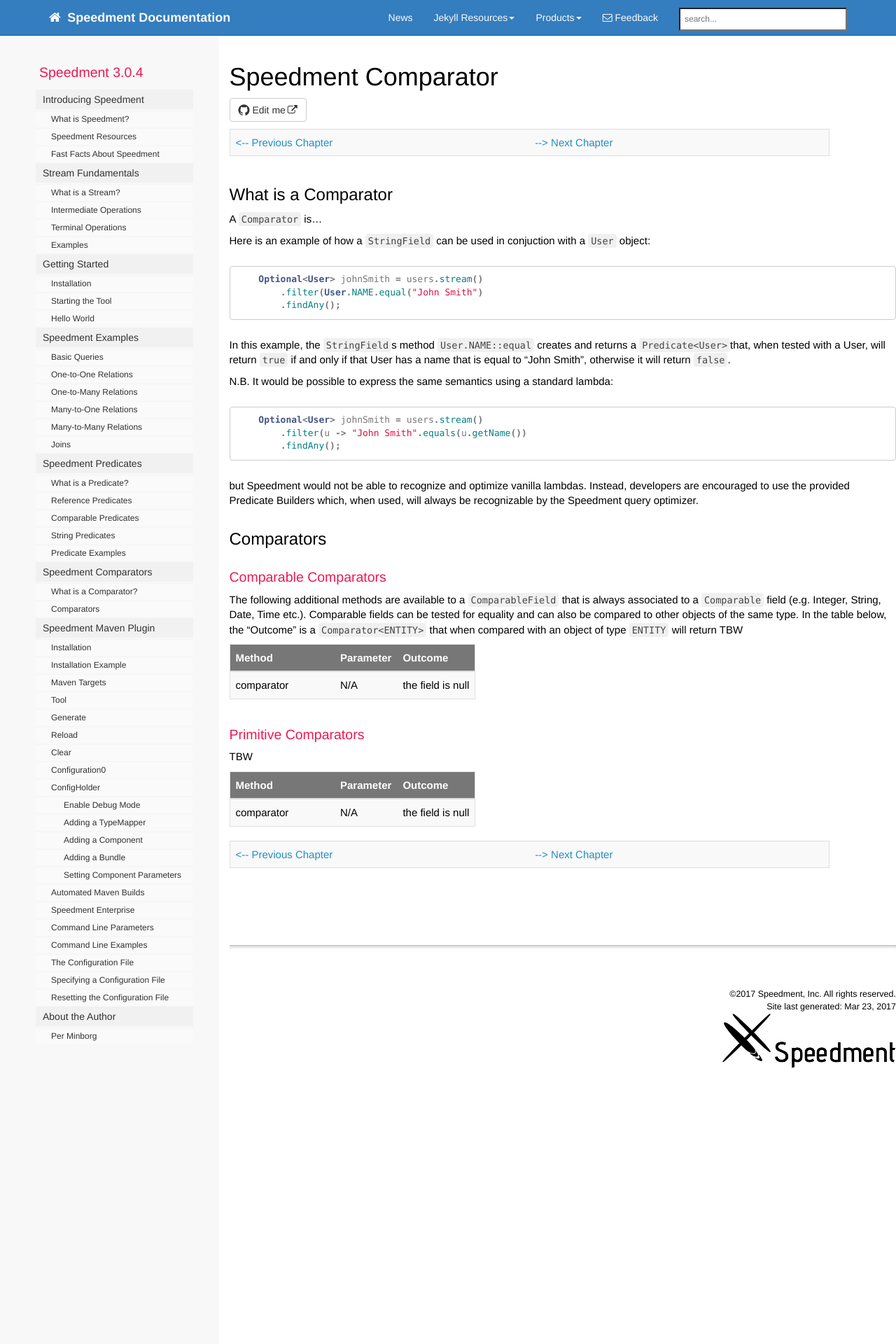
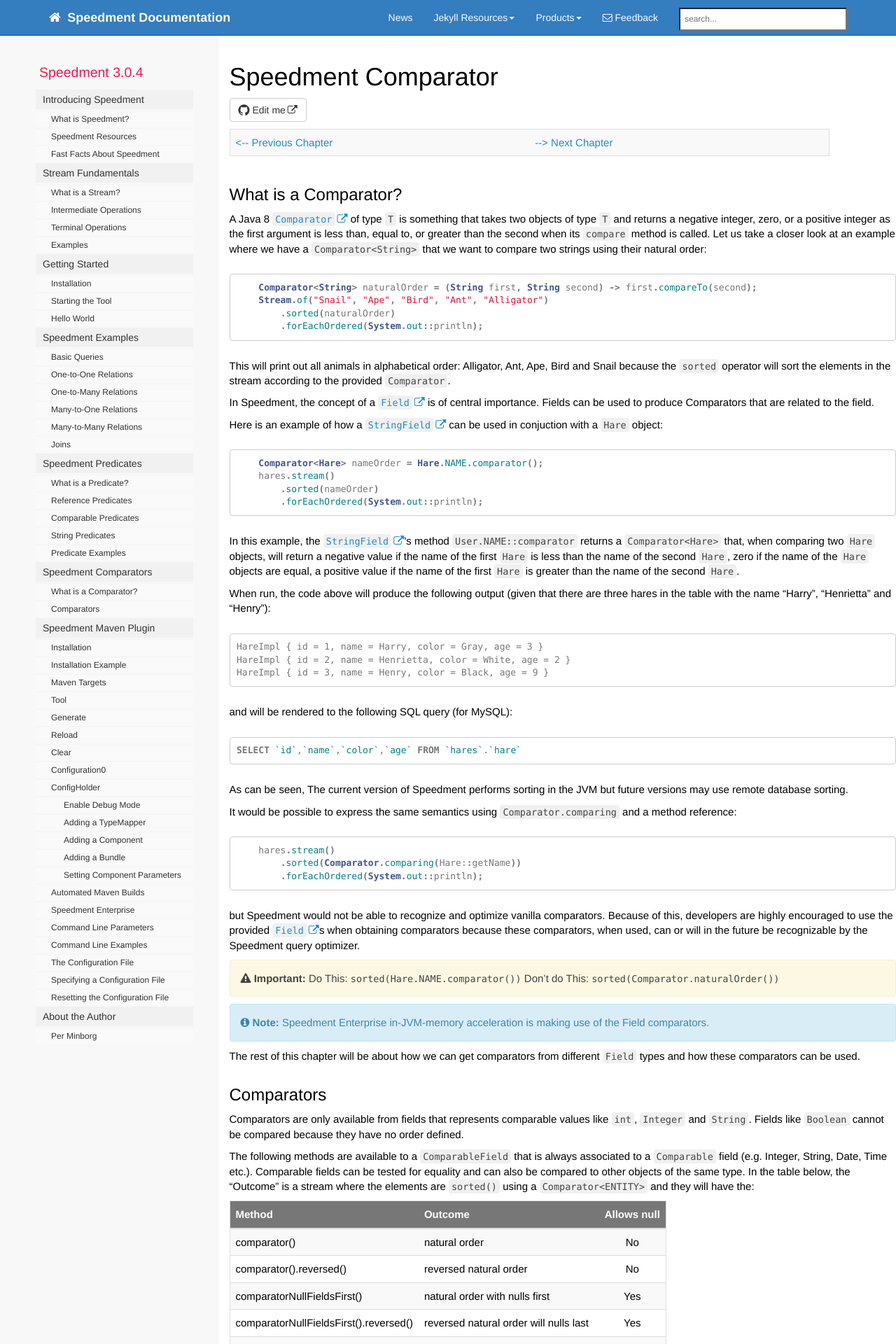
Before and after one commit to speedment/speedment-doc, a Jekyll site: the page built from pages/comparator.md, in a window 1280 px wide. Shown: the top 1920 px of the page at 70% size. Built offline with Jekyll 4.4.1, drawn with Linux system fonts in a browser that asks for light colours; nearby versions of some CDN libraries; comment, search, counter and statistics services are not loaded; some of the changed text lies outside the part shown.

Commit message:
comparator: Write initial content

````diff
--- a/_data/javadoc.yml
+++ b/_data/javadoc.yml
@@ -22,3 +22,4 @@
 #Java Stuff
 Stream: "[`Stream`](https://docs.oracle.com/javase/8/docs/api/java/util/stream/package-summary.html)"
 Predicate: "[`Predicate`](https://docs.oracle.com/javase/8/docs/api/java/util/function/Predicate.html)"
+Comparator: "[`Comparator`](https://docs.oracle.com/javase/8/docs/api/java/util/Comparator.html)"
--- a/pages/comparator.md
+++ b/pages/comparator.md
@@ -11,57 +11,120 @@
 
 {% include prev_next.html %}
 
-## What is a Comparator
+## What is a Comparator?
 
-A `Comparator` is...
+A Java 8 {{site.data.javadoc.Comparator}} of type `T` is something that takes two objects of type `T` and returns a negative integer, zero, or a positive integer as the first argument is less than, equal to, or greater than the second when its `compare` method is called. Let us take a closer look at an example where we have a `Comparator<String>` that we want to compare two strings using their natural order:
+``` java
+    Comparator<String> naturalOrder = (String first, String second) -> first.compareTo(second);
+    Stream.of("Snail", "Ape", "Bird", "Ant", "Alligator")
+        .sorted(naturalOrder)
+        .forEachOrdered(System.out::println);
+```
+This will print out all animals in alphabetical order: Alligator, Ant, Ape, Bird and Snail because the `sorted` operator will sort the elements in the stream according to the provided `Comparator`.
 
+In Speedment, the concept of a {{site.data.javadoc.Field}} is of central importance. Fields can be used to produce Comparators that are related to the field.
 
-Here is an example of how a `StringField` can be used in conjuction with
-a `User` object:
+Here is an example of how a {{site.data.javadoc.StringField}} can be used in conjuction with a `Hare` object:
+``` java
+    Comparator<Hare> nameOrder = Hare.NAME.comparator();
+    hares.stream()
+        .sorted(nameOrder)
+        .forEachOrdered(System.out::println);
+```
+In this example, the {{site.data.javadoc.StringField}}'s method `User.NAME::comparator` returns a `Comparator<Hare>` that, when comparing two `Hare` objects, will return a negative value if the name of the first `Hare` is less than the name of the second `Hare`, zero if the name of the `Hare` objects are equal, a positive value if the name of the first `Hare` is greater than the name of the second `Hare`.
 
+When run, the code above will produce the following output (given that there are three hares in the table with the name "Harry", "Henrietta" and "Henry"):
+``` text
+HareImpl { id = 1, name = Harry, color = Gray, age = 3 }
+HareImpl { id = 2, name = Henrietta, color = White, age = 2 }
+HareImpl { id = 3, name = Henry, color = Black, age = 9 }
+```
+and will be rendered to the following SQL query (for MySQL):
+``` sql
+SELECT `id`,`name`,`color`,`age` FROM `hares`.`hare`
+```
+As can be seen, The current version of Speedment performs sorting in the JVM but future versions may use remote database sorting.
+
+It would be possible to express the same semantics using `Comparator.comparing` and a method reference:
 ``` java
-    Optional<User> johnSmith = users.stream()
-        .filter(User.NAME.equal("John Smith")
-        .findAny();
+    hares.stream()
+        .sorted(Comparator.comparing(Hare::getName))
+        .forEachOrdered(System.out::println);
 ```
-In this example, the `StringField`s method `User.NAME::equal` creates
-and returns a `Predicate<User>`that, when tested with a User, will
-return `true` if and only if that User has a name that is equal to "John Smith",
-otherwise it will return `false`.
+but Speedment would not be able to recognize and optimize vanilla comparators. Because of this, developers are highly encouraged to use the provided {{site.data.javadoc.Field}}s when obtaining comparators because these comparators,
+when used, can or will in the future be recognizable by the Speedment query optimizer.
 
-N.B. It would be possible to express the same semantics using a standard lambda:
-``` java
-    Optional<User> johnSmith = users.stream()
-        .filter(u -> "John Smith".equals(u.getName())
-        .findAny();
-```
-but Speedment would not be able to recognize and optimize vanilla lambdas. Instead,
-developers are encouraged to use the provided Predicate Builders which, when used,
-will always be recognizable by the Speedment query optimizer.
+{% include important.html content= "
+Do This: `sorted(Hare.NAME.comparator())`
+Don't do This: `sorted(Comparator.naturalOrder())`
+" %}
+
+{% include note.html content= "
+Speedment Enterprise in-JVM-memory acceleration is making use of the Field comparators.
+" %}
+
+The rest of this chapter will be about how we can get comparators from different `Field` types and how these comparators can be used.
 
 
 ## Comparators
 
-### Comparable Comparators
-The following additional methods are available to a `ComparableField` that is
+Comparators are only available from fields that represents comparable values like `int`, `Integer` and `String`. Fields like `Boolean` cannot be compared because they have no order defined.
+
+The following methods are available to a `ComparableField` that is
 always associated to a `Comparable` field (e.g. Integer, String, Date, Time etc.).
-Comparable fields can be tested for equality and can also be compared to other
- objects of the same type.
-In the table below, the "Outcome" is a `Comparator<ENTITY>` that when compared with
-an object of type `ENTITY` will return TBW
+Comparable fields can be tested for equality and can also be compared to other objects of the same type.
+In the table below, the "Outcome" is a stream where the elements are `sorted()` using a `Comparator<ENTITY>` and they will have the:
 
-| Method       | Parameter | Outcome                                                |
-| :----------  | :-------- | :----------------------------------------------------- |
-| comparator   | N/A       | the field is null                                      |
+| Method                                 |  Outcome                                               | Allows null |
+| :------------------------------------- | :----------------------------------------------------- | :---------: |
+| comparator()                           | natural order                                          | No          |
+| comparator().reversed()                | reversed natural order                                 | No          |
+| comparatorNullFieldsFirst()            | natural order with nulls first                         | Yes         |
+| comparatorNullFieldsFirst().reversed() | reversed natural order will nulls last                 | Yes         |
+| comparatorNullFieldsLast()             | natural order with nulls last                          | Yes         |
+| comparatorNullFieldsLast().reversed()  | reversed natural order with nulls first                | Yes         |
 
-
-
-### Primitive Comparators
+### comparator
 TBW
 
-| Method       | Parameter | Outcome                                                |
-| :----------  | :-------- | :----------------------------------------------------- |
-| comparator   | N/A       | the field is null                                      |
+### comparator reversed
+TBW
 
+### comparatorNullFieldsFirst
+TBW
+
+### comparatorNullFieldsFirst reversed
+TBW
+
+### comparatorNullFieldsLast
+TBW
+
+### comparatorNullFieldsLast reversed
+TBW
+
+## Primitive Comparators
+For performance reasons, there are a number of primitive field types available in addition to the reference field type. By using a primitive field, unnecessary boxing and auto-boxing can be avoided. Primitive fields also generates primitive comparators like `IntFieldComparator` or `LongFieldComparator`
+
+The following primitive types and their corresponding field types are supported by Speedment:
+
+| Primitive Type | Primitive Field Type   | Comparators              |
+| :------------- | :--------------------- | :----------------------- |
+| `byte`         | `ByteField`            | `ByteFieldComparator`    |
+| `short`        | `ShortField`           | `ShortFieldComparator`   |
+| `int`          | `IntField`             | `IntFieldComparator`     |
+| `long`         | `LongField`            | `LongFieldComparator`    |
+| `float`        | `FloatField`           | `FloatFieldComparator`   |
+| `double`       | `DoubleField`          | `DoubleFieldComparator`  |
+| `char`         | `CharField`            | `CharFieldComparator`    |
+
+This is something that is handled automatically by Speedment under the hood and does not require any additional coding. Our code will simply run faster width these specializations.
+
+## Examples
+TBW
 
 {% include prev_next.html %}
+
+## Discussion
+Join the discussion in the comment field below or on [Gitter](https://gitter.im/speedment/speedment)
+
+{% include messenger.html page-url="comparator.html" %}
````
